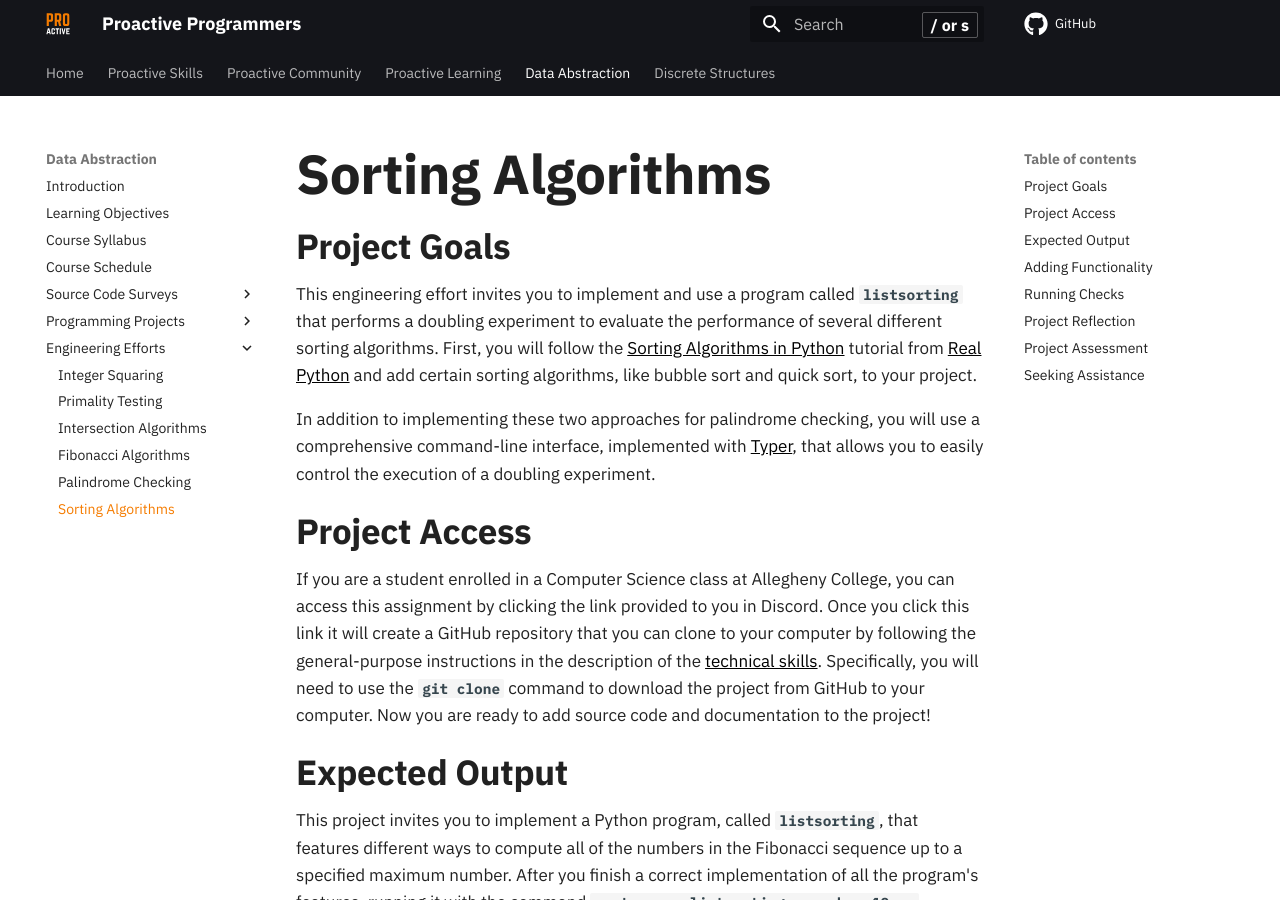
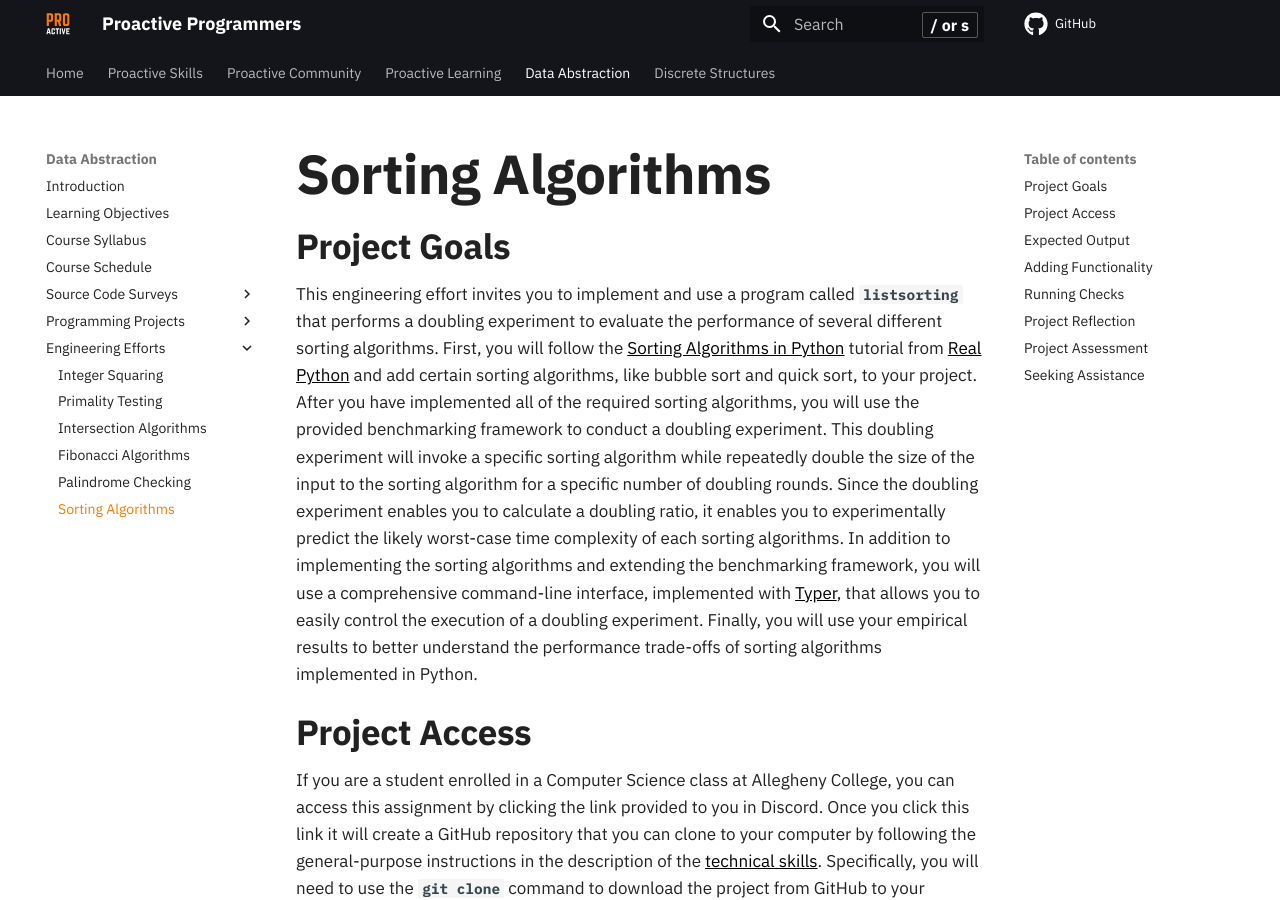
Before and after one commit to ProactiveProgrammers/www.proactiveprogrammers.com, an MkDocs documentation site: the page built from docs/data-abstraction/engineering-efforts/sorting-algorithms.md, in a window 1280 px wide and 900 px high. Built offline with MkDocs 1.6.1 and Material for MkDocs 9.7.7, drawn with Linux system fonts in a browser that asks for light colours; comment, search, counter and statistics services are not loaded.

Commit message:
feat: Revise the introduction in the sorting-algorithms.

```diff
--- a/docs/data-abstraction/engineering-efforts/sorting-algorithms.md
+++ b/docs/data-abstraction/engineering-efforts/sorting-algorithms.md
@@ -7,13 +7,19 @@ This engineering effort invites you to implement and use a program called
 several different sorting algorithms. First, you will follow the [Sorting
 Algorithms in Python](https://realpython.com/sorting-algorithms-python/)
 tutorial from [Real Python](https://realpython.com/) and add certain sorting
-algorithms, like bubble sort and quick sort, to your project.
-
-
-In addition to implementing these two approaches for palindrome checking, you
-will use a comprehensive command-line interface, implemented with
-[Typer](https://typer.tiangolo.com/), that allows you to easily control the
-execution of a doubling experiment.
+algorithms, like bubble sort and quick sort, to your project. After you have
+implemented all of the required sorting algorithms, you will use the provided
+benchmarking framework to conduct a doubling experiment. This doubling
+experiment will invoke a specific sorting algorithm while repeatedly double the
+size of the input to the sorting algorithm for a specific number of doubling
+rounds. Since the doubling experiment enables you to calculate a doubling ratio,
+it enables you to experimentally predict the likely worst-case time complexity
+of each sorting algorithms. In addition to implementing the sorting algorithms
+and extending the benchmarking framework, you will use a comprehensive
+command-line interface, implemented with [Typer](https://typer.tiangolo.com/),
+that allows you to easily control the execution of a doubling experiment.
+Finally, you will use your empirical results to better understand the
+performance trade-offs of sorting algorithms implemented in Python.
 
 ## Project Access
 
```
